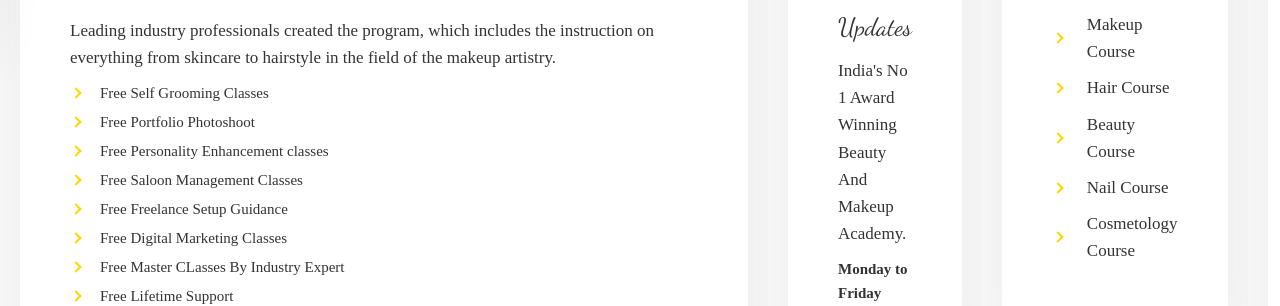
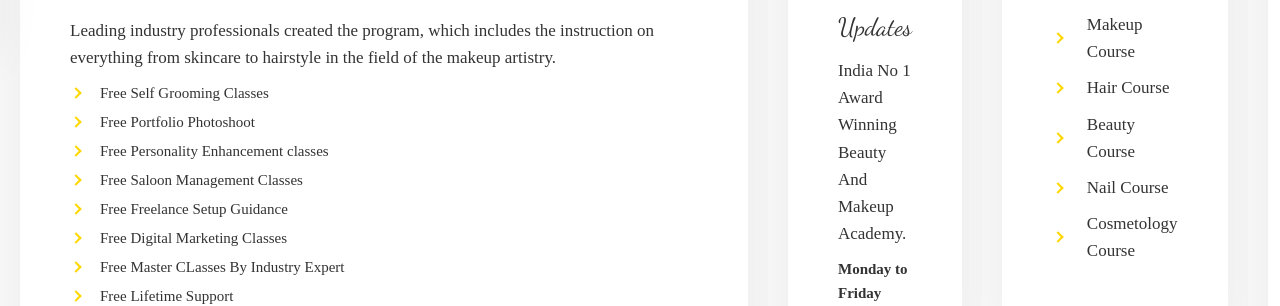
Before and after one commit to umar-developer-01/NextJS-Services-, a Next.js app: page / in a window 1280 px wide. Shown: the part 764-1070 px from the top of the page. Built offline with nearby package versions, Linux system fonts and the light colour scheme; a web font is replaced by a local one.

Commit message:
Changes in banner

```diff
--- a/app/@banner/page.tsx
+++ b/app/@banner/page.tsx
@@ -7,7 +7,7 @@ export default function Banner() {
         <div className={bannerStyle.innerContainer}>
           <div className={bannerStyle.heading}>Classes Updates</div>
           <div className={bannerStyle.subHeading}>
-            India's No 1 Award Winning Beauty And Makeup Academy.
+            India No 1 Award Winning Beauty And Makeup Academy.
           </div>
           <div className={bannerStyle.listing}>
             <div className={bannerStyle.innerListing}>
```
